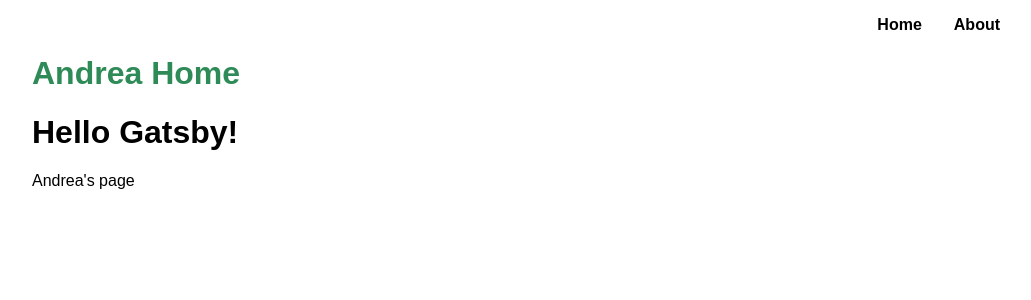
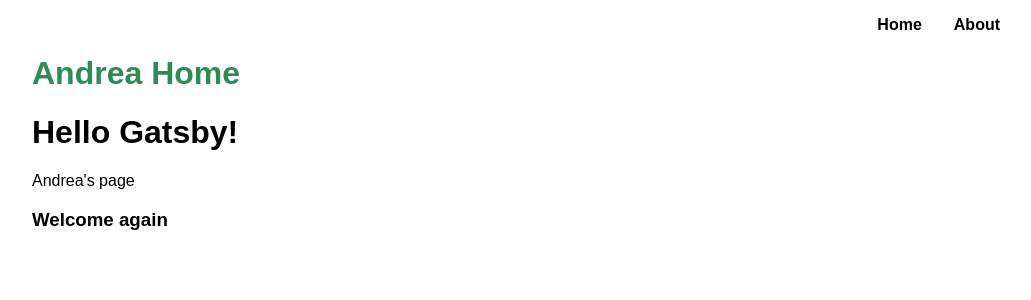
Before and after one commit to mfargas/andrea-express, a Gatsby app: page / in a window 1280 px wide. Shown: the top 300 px of the page, without its empty margins (108-1139 px from the left). Built offline with nearby package versions, Linux system fonts and the light colour scheme; a web font is replaced by a local one.

Commit message:
Update Layout

```diff
--- a/src/components/layout.js
+++ b/src/components/layout.js
@@ -15,6 +15,9 @@ const Layout = ({ pageTitle, children }) => {
             <main>
                 <h1 className={heading}>{pageTitle}</h1>
                 {children}
+                <article>
+                    <h3>Welcome again</h3>
+                </article>
             </main>
         </div>
     )
--- a/src/pages/index.js
+++ b/src/pages/index.js
@@ -7,6 +7,5 @@ export default function Home() {
             <h1>Hello Gatsby!</h1>
             <p>Andrea's page</p>
         </Layout>
-
     )
 }
```
